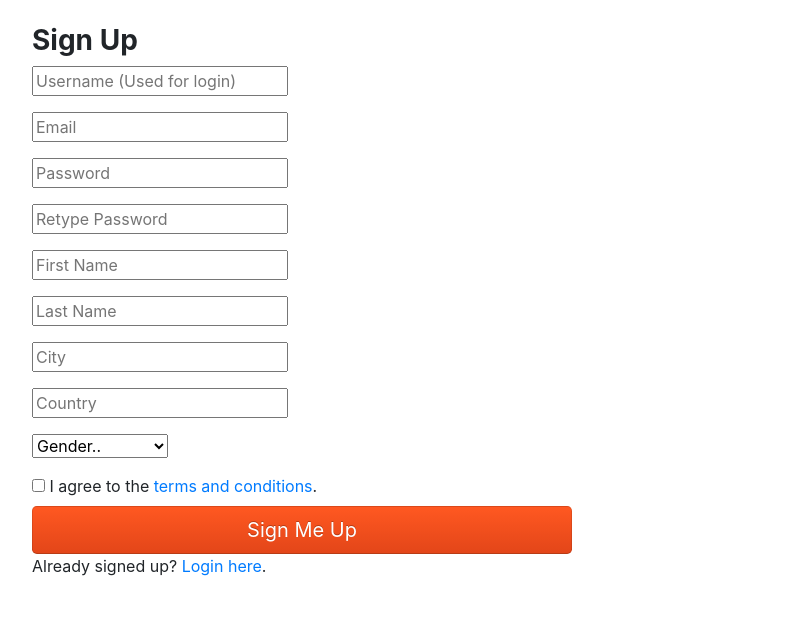
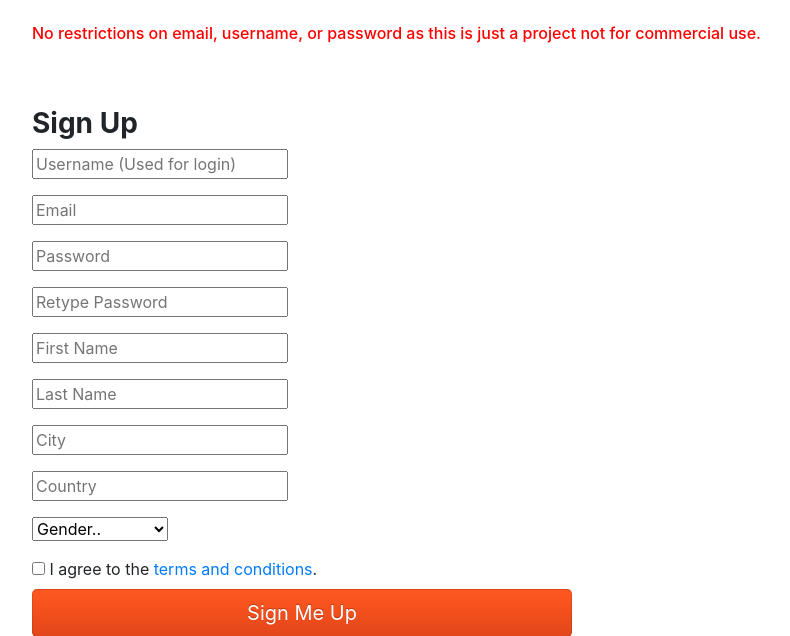
Before and after one commit to ShivamBhirud/Team-up, a Django app: page /accounts/signup in a window 1280 px wide. Shown: the part 96-732 px from the top of the page, without its empty margins (53-843 px from the left). Run offline with Django 3.2, Linux system fonts and the light colour scheme; data that the repository does not hold is empty; parts of the project's set-up code (start-up, migrations or seed data) failed here and were passed over; some libraries are stand-ins or nearby versions.

```diff
--- a/accounts/templates/accounts/signup.html
+++ b/accounts/templates/accounts/signup.html
@@ -7,6 +7,11 @@
 <h6 style="color:red">{{ error }}</h6>
 <br>
 {% endif %}
+<br>
+<h6 style="color:red">
+  <p>No restrictions on email, username, or password as this is just a project not for commercial use.</p>
+  </h6>
+<br>
 
 {% load static %}
 <head>
```
Also changed, not shown: 1 other file.
